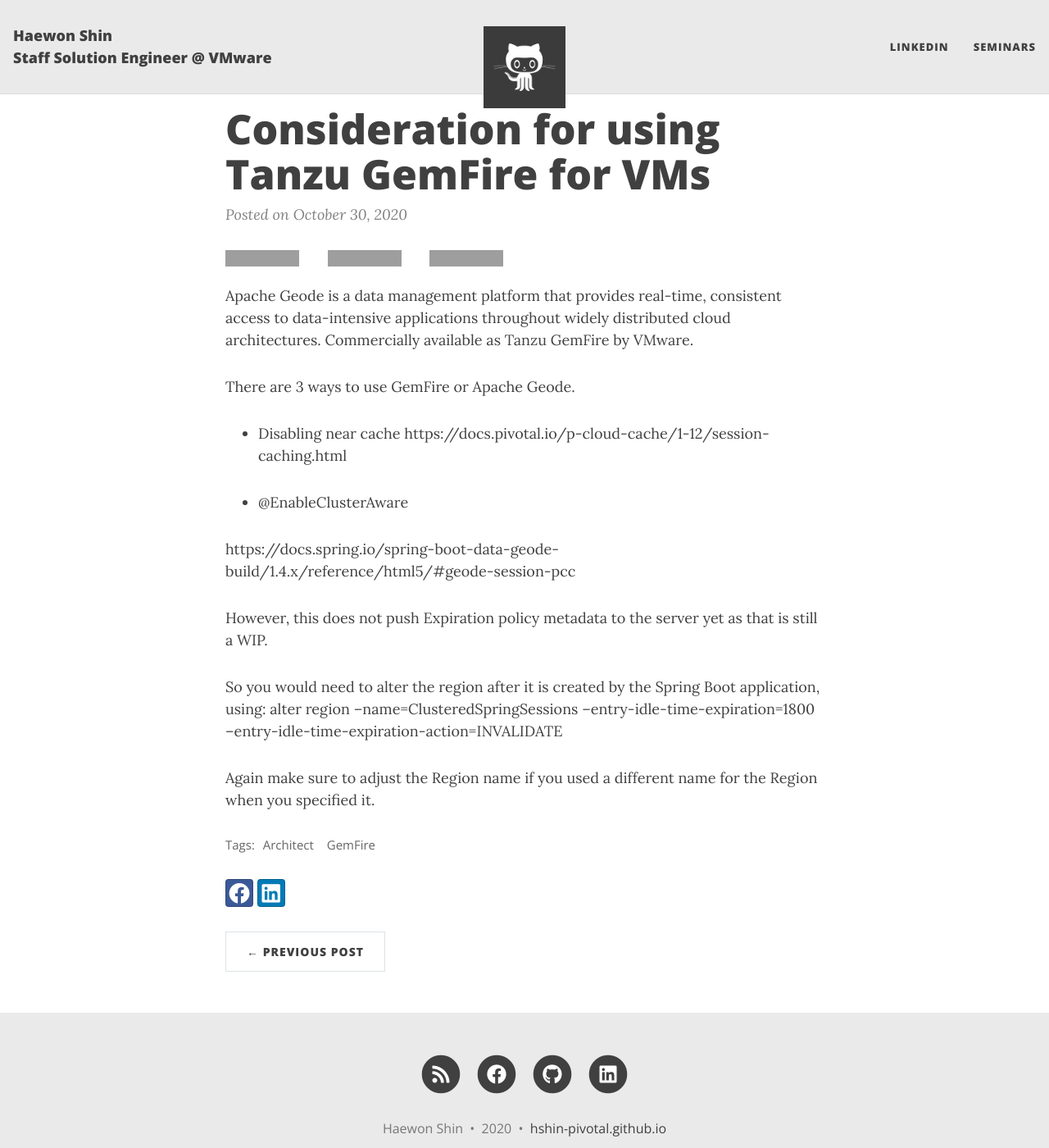
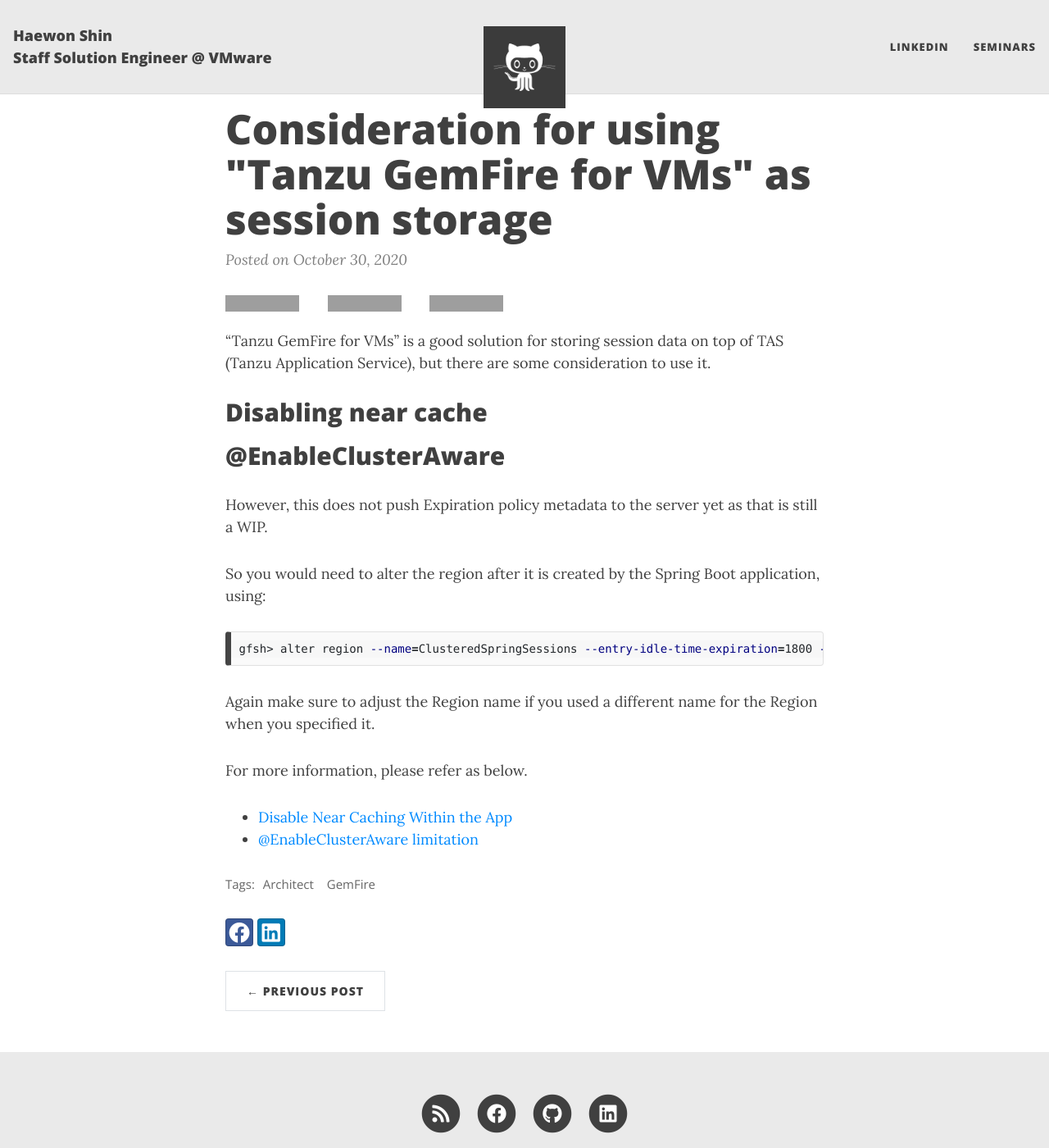
Before and after one commit to haewons-tanzu/haewons-tanzu.github.io, a Jekyll site: the page built from _posts/2020-10-30-consideration-for-using-tanzu-gemfire-vms.md, in a window 1280 px wide and 1400 px high. Shown: the whole window at 82% size. Built offline with Jekyll 4.4.1, drawn with Linux system fonts in a browser that asks for light colours; nearby versions of some CDN libraries; grey boxes are pictures that could not be loaded.

Commit message:
Update 2020-10-30-consideration-for-using-tanzu-gemfire-vms.md

````diff
--- a/_posts/2020-10-30-consideration-for-using-tanzu-gemfire-vms.md
+++ b/_posts/2020-10-30-consideration-for-using-tanzu-gemfire-vms.md
@@ -1,6 +1,6 @@
 ---
 layout: post
-title: Consideration for using Tanzu GemFire for VMs
+title: Consideration for using "Tanzu GemFire for VMs" as session storage
 #subtitle: Each post also has a subtitle
 gh-repo: hshin-pivotal/hshin-pivotal.github.io
 gh-badge: [star, fork, follow]
@@ -8,24 +8,23 @@
 comments: true
 ---
 
-Apache Geode is a data management platform that provides real-time, consistent access to data-intensive applications throughout widely distributed cloud architectures. Commercially available as Tanzu GemFire by VMware.
+"Tanzu GemFire for VMs" is a good solution for storing session data on top of TAS (Tanzu Application Service), but there are some consideration to use it.
 
-There are 3 ways to use GemFire or Apache Geode.
-
-- Disabling near cache
-https://docs.pivotal.io/p-cloud-cache/1-12/session-caching.html
+## Disabling near cache
 
 
-- @EnableClusterAware
 
-https://docs.spring.io/spring-boot-data-geode-build/1.4.x/reference/html5/#geode-session-pcc
+## @EnableClusterAware
+However, this does not push Expiration policy metadata to the server yet as that is still a WIP.
+
+So you would need to alter the region after it is created by the Spring Boot application, using:
+```shell
+gfsh> alter region --name=ClusteredSpringSessions --entry-idle-time-expiration=1800 --entry-idle-time-expiration-action=INVALIDATE
+```
+
+Again make sure to adjust the Region name if you used a different name for the Region when you specified it.
 
 
-However, this does not push Expiration policy metadata to the server yet as that is still a WIP.
-
-
-So you would need to alter the region after it is created by the Spring Boot application, using:
-alter region --name=ClusteredSpringSessions --entry-idle-time-expiration=1800 --entry-idle-time-expiration-action=INVALIDATE
-
-
-Again make sure to adjust the Region name if you used a different name for the Region when you specified it.
+For more information, please refer as below.
+- [Disable Near Caching Within the App](https://docs.pivotal.io/p-cloud-cache/1-12/session-caching.html){:target="_blank"}
+- [@EnableClusterAware limitation](https://docs.spring.io/spring-boot-data-geode-build/1.4.x/reference/html5/#geode-session-pcc){:target="_blank"}
````
